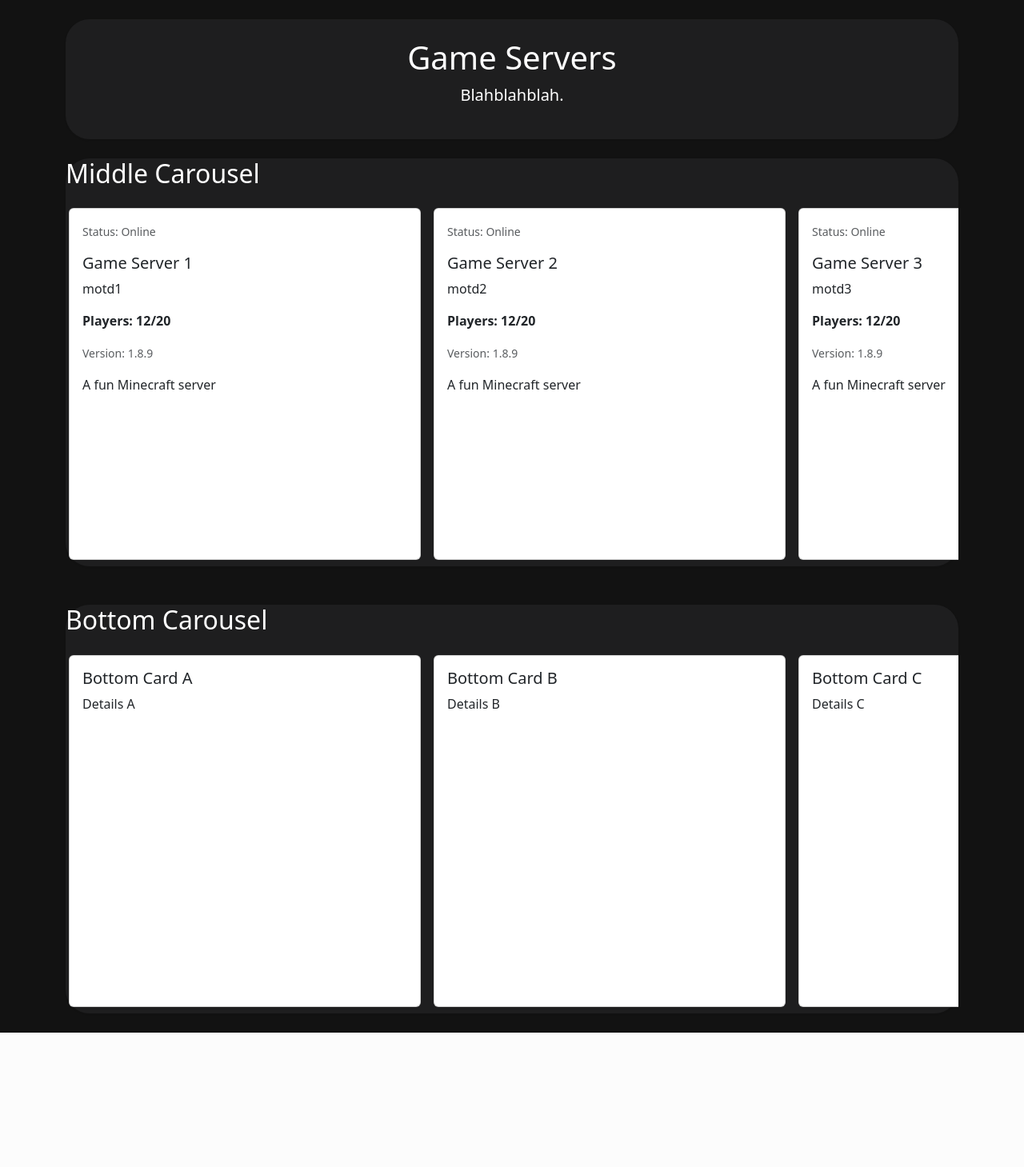
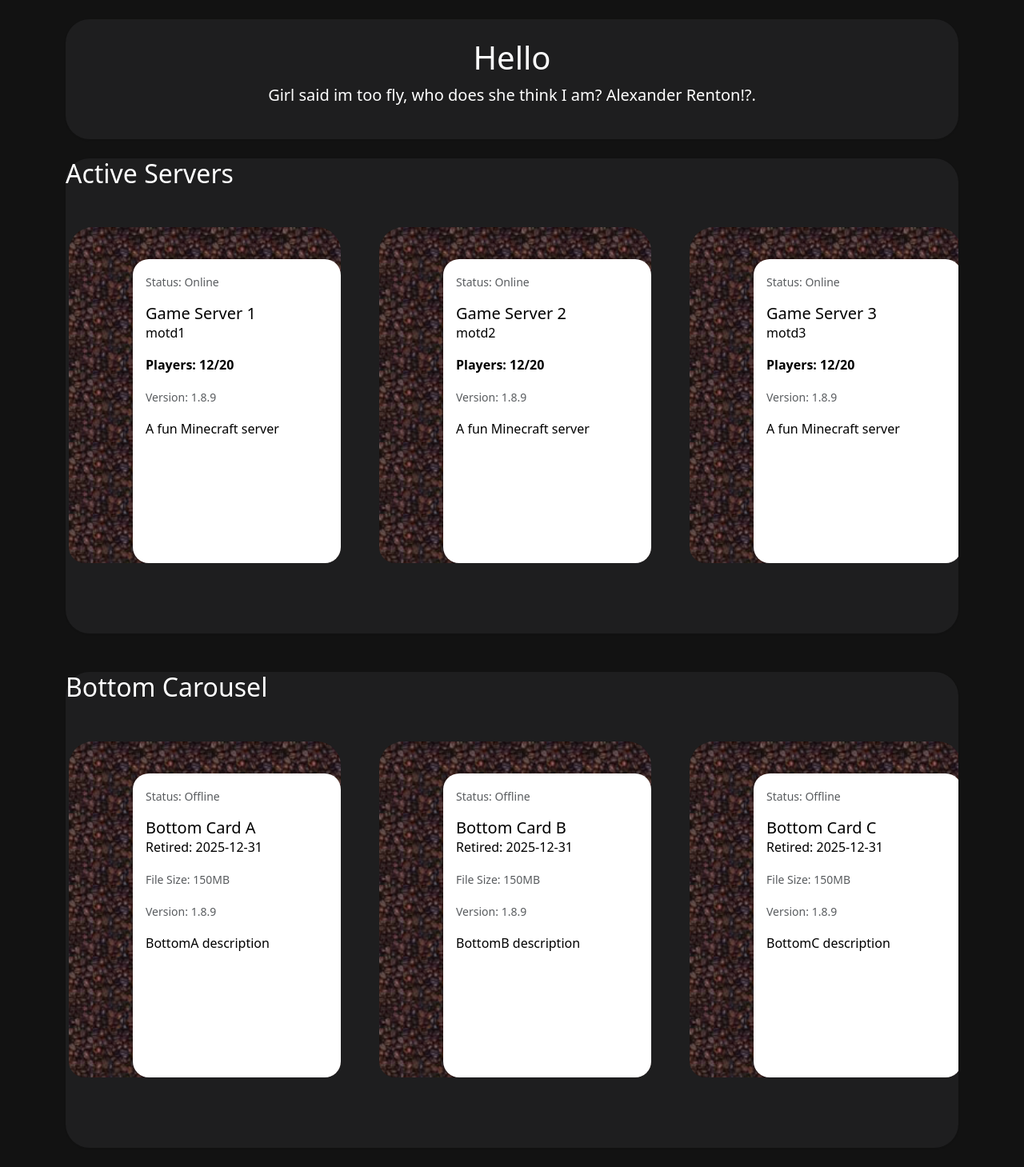
Before and after one commit to Jthiess/Game-Panel, a Flask app: page / in a window 1280 px wide. Shown: the whole page at 80% size. Before the commit the page ends 1291 px from the top, so only its background shows below. Run offline with Flask 2, Linux system fonts and the light colour scheme.

Commit message:
Accents setup

```diff
--- a/app.py
+++ b/app.py
@@ -1,30 +1,41 @@
 from flask import Flask, render_template
 
 app = Flask(__name__)
+
+def get_card_image(name):
+    """Convert card name to an image path, falling back to default if image doesn't exist"""
+    import os
+    # Convert name to lowercase and replace spaces with hyphens for the filename
+    image_name = name.lower().replace(' ', '-') + '.jpg'
+    image_path = os.path.join('static', 'images', 'cards', image_name)
+    # Check if the image exists, otherwise return a default
+    if os.path.exists(image_path):
+        return f'/static/images/cards/{image_name}'
+    return '/static/images/cards/default.jpg'
 
 @app.route('/')
 def index():
     # Example card data that you can edit or replace with dynamic data
     middle_cards = [
-        {'name': 'Game Server 1', 'motd': 'motd1', 'online': True, 'game': 'Minecraft', 'playing_now': 12, 'playing_max': 20, "version": "1.8.9", "description": "A fun Minecraft server"},
-        {'name': 'Game Server 2', 'motd': 'motd2', 'online': True, 'game': 'Minecraft', 'playing_now': 12, 'playing_max': 20, "version": "1.8.9", "description": "A fun Minecraft server"},
-        {'name': 'Game Server 3', 'motd': 'motd3', 'online': True, 'game': 'Minecraft', 'playing_now': 12, 'playing_max': 20, "version": "1.8.9", "description": "A fun Minecraft server"},
-        {'name': 'Game Server 4', 'motd': 'motd4', 'online': True, 'game': 'Minecraft', 'playing_now': 12, 'playing_max': 20, "version": "1.8.9", "description": "A fun Minecraft server"},
-        {'name': 'Game Server 5', 'motd': 'motd5', 'online': True, 'game': 'Minecraft', 'playing_now': 12, 'playing_max': 20, "version": "1.8.9", "description": "A fun Minecraft server"},
-        {'name': 'Game Server 6', 'motd': 'motd6', 'online': True, 'game': 'Minecraft', 'playing_now': 12, 'playing_max': 20, "version": "1.8.9", "description": "A fun Minecraft server"},
-        {'name': 'Game Server 7', 'motd': 'motd7', 'online': True, 'game': 'Minecraft', 'playing_now': 12, 'playing_max': 20, "version": "1.8.9", "description": "A fun Minecraft server"},
-        {'name': 'Game Server 8', 'motd': 'motd8', 'online': True, 'game': 'Minecraft', 'playing_now': 12, 'playing_max': 20, "version": "1.8.9", "description": "A fun Minecraft server"},
+        {'name': 'Game Server 1', 'motd': 'motd1', 'online': True, 'game': 'Minecraft', 'playing_now': 12, 'playing_max': 20, "version": "1.8.9", "description": "A fun Minecraft server", 'image': get_card_image('testing')},
+        {'name': 'Game Server 2', 'motd': 'motd2', 'online': True, 'game': 'Minecraft', 'playing_now': 12, 'playing_max': 20, "version": "1.8.9", "description": "A fun Minecraft server", 'image': get_card_image('testing')},
+        {'name': 'Game Server 3', 'motd': 'motd3', 'online': True, 'game': 'Minecraft', 'playing_now': 12, 'playing_max': 20, "version": "1.8.9", "description": "A fun Minecraft server", 'image': get_card_image('testing')},
+        {'name': 'Game Server 4', 'motd': 'motd4', 'online': True, 'game': 'Minecraft', 'playing_now': 12, 'playing_max': 20, "version": "1.8.9", "description": "A fun Minecraft server", 'image': get_card_image('testing')},
+        {'name': 'Game Server 5', 'motd': 'motd5', 'online': True, 'game': 'Minecraft', 'playing_now': 12, 'playing_max': 20, "version": "1.8.9", "description": "A fun Minecraft server", 'image': get_card_image('testing')},
+        {'name': 'Game Server 6', 'motd': 'motd6', 'online': True, 'game': 'Minecraft', 'playing_now': 12, 'playing_max': 20, "version": "1.8.9", "description": "A fun Minecraft server", 'image': get_card_image('testing')},
+        {'name': 'Game Server 7', 'motd': 'motd7', 'online': True, 'game': 'Minecraft', 'playing_now': 12, 'playing_max': 20, "version": "1.8.9", "description": "A fun Minecraft server", 'image': get_card_image('testing')},
+        {'name': 'Game Server 8', 'motd': 'motd8', 'online': True, 'game': 'Minecraft', 'playing_now': 12, 'playing_max': 20, "version": "1.8.9", "description": "A fun Minecraft server", 'image': get_card_image('testing')},
     ]
 
     bottom_cards = [
-        {'title': 'Bottom Card A', 'text': 'Details A'},
-        {'title': 'Bottom Card B', 'text': 'Details B'},
-        {'title': 'Bottom Card C', 'text': 'Details C'},
-        {'title': 'Bottom Card D', 'text': 'Details D'},
-        {'title': 'Bottom Card E', 'text': 'Details E'},
-        {'title': 'Bottom Card F', 'text': 'Details F'},
-        {'title': 'Bottom Card G', 'text': 'Details G'},
-        {'title': 'Bottom Card H', 'text': 'Details H'},
+        {'name': 'Bottom Card A', 'game': 'Details A', 'version': '1.8.9', 'file_size': '150MB', 'retirement_date': '2025-12-31', 'description': 'BottomA description', 'image': get_card_image('testing')},
+        {'name': 'Bottom Card B', 'game': 'Details B', 'version': '1.8.9', 'file_size': '150MB', 'retirement_date': '2025-12-31', 'description': 'BottomB description', 'image': get_card_image('testing')},
+        {'name': 'Bottom Card C', 'game': 'Details C', 'version': '1.8.9', 'file_size': '150MB', 'retirement_date': '2025-12-31', 'description': 'BottomC description', 'image': get_card_image('testing')},
+        {'name': 'Bottom Card D', 'game': 'Details D', 'version': '1.8.9', 'file_size': '150MB', 'retirement_date': '2025-12-31', 'description': 'BottomD description', 'image': get_card_image('testing')},
+        {'name': 'Bottom Card E', 'game': 'Details E', 'version': '1.8.9', 'file_size': '150MB', 'retirement_date': '2025-12-31', 'description': 'BottomE description', 'image': get_card_image('testing')},
+        {'name': 'Bottom Card F', 'game': 'Details F', 'version': '1.8.9', 'file_size': '150MB', 'retirement_date': '2025-12-31', 'description': "BottomF description", 'image': get_card_image('testing')},
+        {'name': 'Bottom Card G', 'game': 'Details G', 'version': '1.8.9', 'file_size': '150MB', 'retirement_date': '2025-12-31', 'description': "BottomG description", 'image': get_card_image('testing')},
+        {'name': 'Bottom Card H', 'game': 'Details H', 'version': '1.8.9', 'file_size': '150MB', 'retirement_date': '2025-12-31', 'description': "BottomH description", 'image': get_card_image('testing')},
     ]
 
     return render_template('index.html', middle_cards=middle_cards, bottom_cards=bottom_cards)
--- a/static/css/style.css
+++ b/static/css/style.css
@@ -1,7 +1,10 @@
-/* Simple layout and carousel styles */
+
+/* =========================
+   Base Layout Styles
+   ========================= */
 body {
     background: #121212;
-    color: white;
+    color: #fff;
 }
 
 .section {
@@ -10,35 +13,89 @@ body {
     box-shadow: 0 1px 3px rgba(0,0,0,0.06);
 }
 
+/* =========================
+   Carousel Styles
+   ========================= */
 .carousel-row {
     display: flex;
-    gap: 1rem;
+    gap: 3rem;
     overflow-x: auto;
-    padding: 0.5rem 0.25rem;
+    /* Custom property for accent shift */
+    --accent-shift: 2.5rem;
+    /* Padding uses accent shift for consistent spacing */
+    padding: 0 calc(var(--accent-shift) + 0.25rem) 0.5rem calc(var(--accent-shift) + 0.25rem);
     scroll-behavior: smooth;
     width: 100%;
+    margin-top: var(--accent-shift);
 }
 
+/* Carousel scrollbar styling */
 .carousel-row::-webkit-scrollbar {
     height: 10px;
 }
-
 .carousel-row::-webkit-scrollbar-thumb {
     background: rgba(0,0,0,0.15);
     border-radius: 8px;
 }
 
-.carousel-card {
-    flex: 0 0 260px; /* fixed card width */
-    min-width: 440px;
-    min-height: 440px;
+/* Card image styling */
+.card-image {
+    position: absolute;
+    left: calc(-2 * var(--accent-shift));
+    top: calc(-1 * var(--accent-shift));
+    height: calc(100% + var(--accent-shift));
+    width: calc(100% + var(--accent-shift) * 2);
+    border-top-left-radius: 30px;
+    border-top-right-radius: 30px;
+    border-bottom-right-radius: 20px;
+    border-bottom-left-radius: 20px;
+    z-index: 0;
+
 }
 
-/* Make the carousel buttons unobtrusive on small screens */
-.carousel-btn { margin-left: .125rem; }
+.card-image img {
+    width: 100%;
+    height: 100%;
+    object-fit: cover;
+    object-position: center;
+    border-top-left-radius: 30px;
+    border-top-right-radius: 30px;
+    border-bottom-right-radius: 20px;
+    border-bottom-left-radius: 20px;
+}
 
+/* =========================
+   Carousel Card Styles
+   ========================= */
+.carousel-card {
+    flex: 0 0 260px; /* Fixed card width */
+    min-width: 260px;
+    min-height: 380px;
+    position: relative;
+    overflow: visible;
+    margin: var(--accent-shift) var(--accent-shift) calc(var(--accent-shift) * 2) var(--accent-shift);
+}
+
+.card-body {
+    position: relative;
+    padding: 1rem;
+    background: #ffffff;
+    color: #000000;
+    width: 100%;
+    height: 100%;
+    border-radius: 20px;
+    z-index: 2;
+}
+
+
+
+/* =========================
+   Responsive Styles
+   ========================= */
 @media (max-width: 100%) {
-    .carfousel-card { flex: 0 0 100%; }
+    .carousel-card {
+        flex: 0 0 100%;
+    }
     .section,
     .carousel-row {
         width: 95%; /* Wider on mobile for better usability */
--- a/templates/index.html
+++ b/templates/index.html
@@ -1,35 +1,61 @@
+
 <!doctype html>
 <html lang="en">
   <head>
     <meta charset="utf-8">
     <meta name="viewport" content="width=device-width, initial-scale=1">
-    <title>Title</title>
+    <title>Hi</title>
+    <!-- Bootstrap CSS for layout and utility classes -->
     <link href="https://cdn.jsdelivr.net/npm/bootstrap@5.3.2/dist/css/bootstrap.min.css" rel="stylesheet">
+    <!-- Custom styles for sections and carousel -->
     <link rel="stylesheet" href="/static/css/style.css">
   </head>
   <body>
     <div class="container py-4">
-      <!-- Top section -->
+      <!-- =========================
+           Top Section
+           ========================= -->
       <header class="section section-top text-center p-4 mb-4">
-        <h1 class="display-6">Game Servers</h1>
-        <p class="lead">Blahblahblah.</p>
+        <h1 class="display-6">Hello</h1>
+        <p class="lead">Girl said im too fly, who does she think I am? Alexander Renton!?.</p>
       </header>
 
-      <!-- Middle section with horizontal scrollable carousel -->
+      <!-- =========================
+           Middle Section: Active Servers Carousel
+           ========================= -->
       <section class="section section-middle mb-5">
         <div class="d-flex justify-content-between align-items-center mb-2">
-          <h2>Middle Carousel</h2>
+          <h2>Active Servers</h2>
         </div>
 
+        <!-- Horizontal scrollable carousel for active servers -->
         <div class="carousel-row" id="carousel-middle">
+          {# Loop through middle_cards using Jinja templating #}
           {% for card in middle_cards %}
-          <article class="card carousel-card">
+          <article class="carousel-card">
+            <div class="card-image">
+              <img src="{{ card.image }}" alt="{{ card.name }} image">
+            </div>
             <div class="card-body">
-              <p class="card-text"><small class="text-muted">Status: {% if card.online %}Online{% else %}Offline{% endif %}</small></p>
+              <!-- Server status (Online/Offline) -->
+              <p class="card-text">
+                <small class="text-muted">
+                  Status: {% if card.online %}Online{% else %}Offline{% endif %}
+                </small>
+              </p>
+              <!-- Server name -->
               <h5 class="card-title">{{ card.name }}</h5>
+              <!-- Message of the day -->
               <p class="card-text">{{ card.motd }}</p>
-              <p class="card-text"><strong>Players: {{ card.playing_now }}/{{ card.playing_max }}</strong></p>
-              <p class="card-text"><small class="text-muted">Version: {{ card.version }}</small></p>
+              <!-- Player count -->
+              <p class="card-text">
+                <strong>Players: {{ card.playing_now }}/{{ card.playing_max }}</strong>
+              </p>
+              <!-- Server version -->
+              <p class="card-text">
+                <small class="text-muted">Version: {{ card.version }}</small>
+              </p>
+              <!-- Server description -->
               <p class="card-text">{{ card.description }}</p>
             </div>
           </article>
@@ -37,18 +63,43 @@
         </div>
       </section>
 
-      <!-- Bottom section with another horizontal carousel -->
+      <!-- =========================
+           Bottom Section: Another Carousel
+           ========================= -->
       <section class="section section-bottom">
         <div class="d-flex justify-content-between align-items-center mb-2">
           <h2>Bottom Carousel</h2>
         </div>
 
+        <!-- Horizontal scrollable carousel for bottom cards -->
         <div class="carousel-row" id="carousel-bottom">
+          {# Loop through bottom_cards using Jinja templating #}
           {% for card in bottom_cards %}
-          <article class="card carousel-card">
+          <article class="carousel-card">
+            <div class="card-image">
+              <img src="{{ card.image }}" alt="{{ card.name }} image">
+            </div>
             <div class="card-body">
-              <h5 class="card-title">{{ card.title }}</h5>
-              <p class="card-text">{{ card.text }}</p>
+              <!-- Server status (Online/Offline) -->
+              <p class="card-text">
+                <small class="text-muted">
+                  Status: {% if card.online %}Online{% else %}Offline{% endif %}
+                </small>
+              </p>
+              <!-- Server name -->
+              <h5 class="card-title">{{ card.name }}</h5>
+              <!-- Message of the day -->
+              <p class="card-text">Retired: {{ card.retirement_date }}</p>
+              <!-- Player count -->
+              <p class="card-text">
+                <small class="text-muted">File Size: {{ card.file_size }}</small>
+              </p>
+              <!-- Server version -->
+              <p class="card-text">
+                <small class="text-muted">Version: {{ card.version }}</small>
+              </p>
+              <!-- Server description -->
+              <p class="card-text">{{ card.description }}</p>
             </div>
           </article>
           {% endfor %}
@@ -57,7 +108,9 @@
 
     </div>
 
+    <!-- Bootstrap JS for interactive components -->
     <script src="https://cdn.jsdelivr.net/npm/bootstrap@5.3.2/dist/js/bootstrap.bundle.min.js"></script>
+    <!-- Custom JS for carousel behavior -->
     <script src="/static/js/carousel.js"></script>
   </body>
 </html>
```
Also changed, not shown: static/images/cards/testing.jpg (added).
